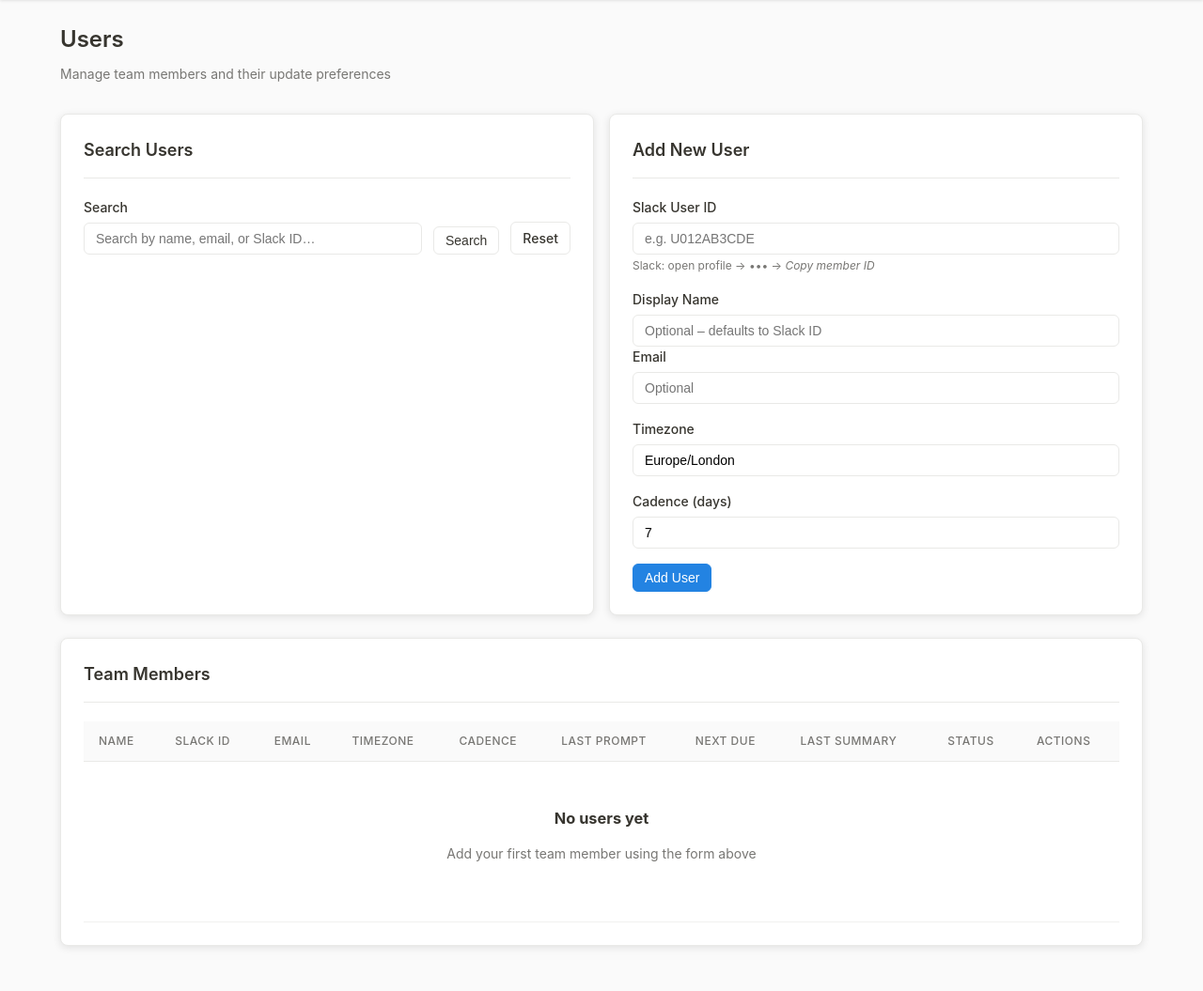
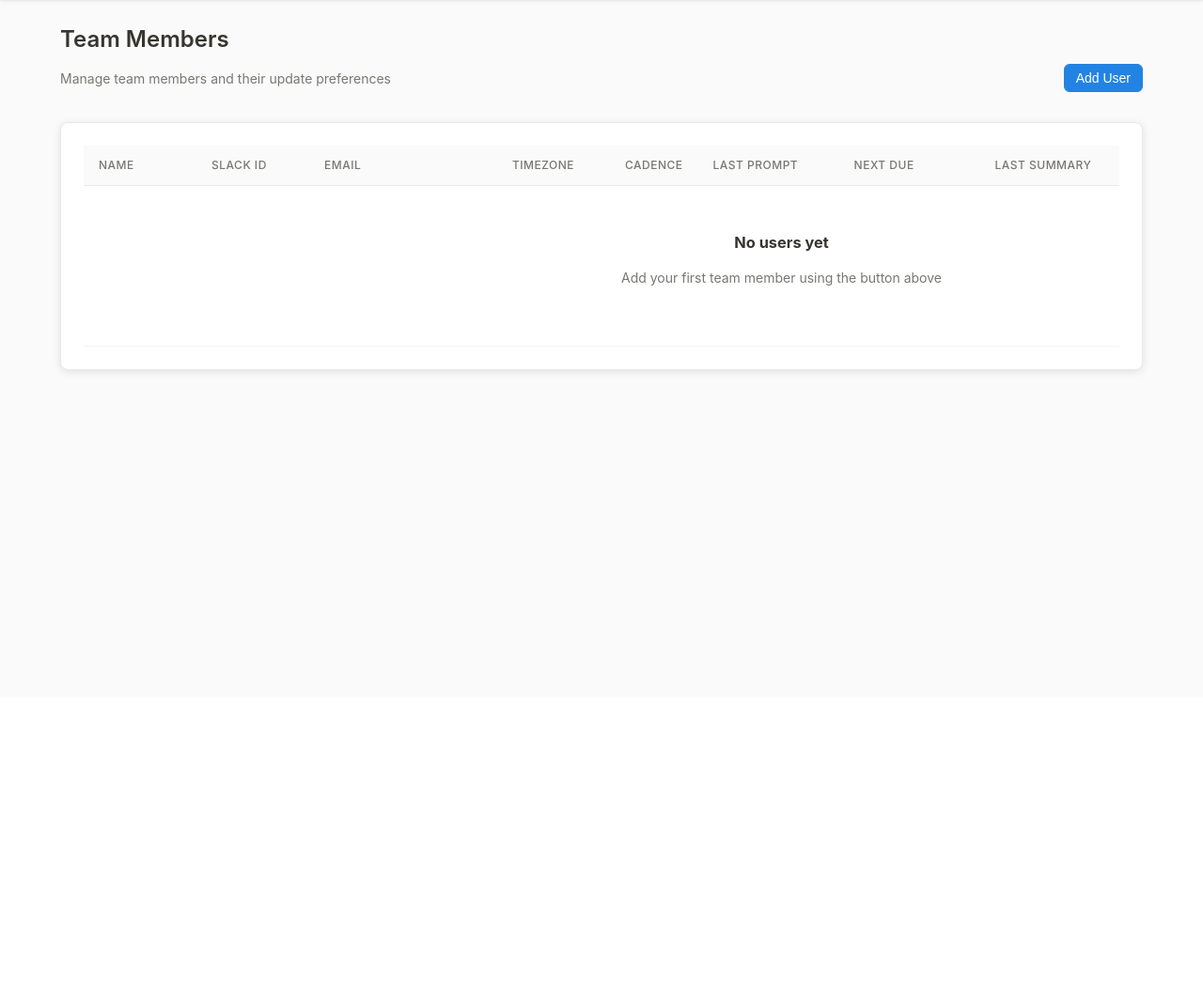
Before and after one commit to pauloster79-ux/project-updates-bot, a Flask app: page /admin/users in a window 1280 px wide. Shown: the part 58-1113 px from the top of the page at 94% size. After the commit the page ends 456 px from the top, so only its background shows below. Run offline with Flask 3, Linux system fonts and the light colour scheme; the visitor is signed in with stand-in values (Sample User, id 1).

Commit message:
Fix table layout: prevent overflow, remove search panel, move Add User button to header with modal

```diff
--- a/templates/admin_users.html
+++ b/templates/admin_users.html
@@ -1,28 +1,89 @@
 {% extends "admin_base.html" %}
 {% block content %}
 <div class="page-header">
-  <h1 class="page-title">Users</h1>
-  <p class="page-subtitle">Manage team members and their update preferences</p>
+  <h1 class="page-title">Team Members</h1>
+  <div style="display: flex; justify-content: space-between; align-items: center;">
+    <p class="page-subtitle">Manage team members and their update preferences</p>
+    <button class="btn primary" onclick="document.getElementById('addUserModal').style.display='block'">Add User</button>
+  </div>
 </div>
-<!-- Search and Add User Section -->
-<div class="row">
-  <div class="col card">
-    <div class="card-header">
-      <h3 class="card-title">Search Users</h3>
-    </div>
-    <form method="get" style="display:flex;gap:12px;align-items:end">
-      <div style="flex:1">
-        <label>Search</label>
-        <input type="text" name="q" placeholder="Search by name, email, or Slack ID…" value="{{ q or '' }}">
-      </div>
-      <button class="btn">Search</button>
-      <a class="btn" href="/admin/users">Reset</a>
-    </form>
+
+<!-- Users Table -->
+<div class="card">
+  <div style="overflow-x: auto;">
+    <table style="min-width: 1200px;">
+      <thead>
+        <tr>
+          <th style="min-width: 120px;">Name</th>
+          <th style="min-width: 120px;">Slack ID</th>
+          <th style="min-width: 200px;">Email</th>
+          <th style="min-width: 120px;">Timezone</th>
+          <th style="min-width: 80px;">Cadence</th>
+          <th style="min-width: 150px;">Last Prompt</th>
+          <th style="min-width: 150px;">Next Due</th>
+          <th style="min-width: 300px;">Last Summary</th>
+          <th style="min-width: 80px;">Status</th>
+          <th style="min-width: 150px;">Actions</th>
+        </tr>
+      </thead>
+      <tbody>
+      {% for r in rows %}
+        <tr>
+          <td>
+            <a href="/admin/users/{{ r.id }}" style="color:#2383e2;text-decoration:none;font-weight:500">
+              {{ r.display_name }}
+            </a>
+          </td>
+          <td><code>{{ r.slack_user_id }}</code></td>
+          <td>{{ r.email or '—' }}</td>
+          <td>{{ r.timezone or '—' }}</td>
+          <td>{{ r.cadence_days }}d</td>
+          <td>{{ r.last_prompt_at or '—' }}</td>
+          <td>{{ r.next_due_at or '—' }}</td>
+          <td>
+            {% if r.last_summary %}
+              <div style="max-width: 280px; word-wrap: break-word; white-space: normal;" title="{{ r.last_summary }}">
+                {{ r.last_summary }}
+              </div>
+            {% else %}
+              —
+            {% endif %}
+          </td>
+          <td>
+            <span class="badge {{ 'green' if r.is_active else 'amber' }}">
+              {{ 'Active' if r.is_active else 'Paused' }}
+            </span>
+          </td>
+          <td>
+            <div style="display:flex;gap:8px">
+              <form class="inline" method="post" action="/admin/users/{{ r.id }}/chase">
+                <button class="btn primary">Chase</button>
+              </form>
+              <form class="inline" method="post" action="/admin/users/{{ r.id }}/toggle">
+                <button class="btn">{{ 'Pause' if r.is_active else 'Resume' }}</button>
+              </form>
+            </div>
+          </td>
+        </tr>
+      {% else %}
+        <tr>
+          <td colspan="10" class="empty-state">
+            <h3>No users yet</h3>
+            <p>Add your first team member using the button above</p>
+          </td>
+        </tr>
+      {% endfor %}
+      </tbody>
+    </table>
   </div>
+</div>
 
-  <div class="col card">
-    <div class="card-header">
-      <h3 class="card-title">Add New User</h3>
+<!-- Add User Modal -->
+<div id="addUserModal" style="display: none; position: fixed; z-index: 1000; left: 0; top: 0; width: 100%; height: 100%; background-color: rgba(0,0,0,0.5);">
+  <div style="background-color: #ffffff; margin: 5% auto; padding: 24px; border-radius: 8px; width: 90%; max-width: 600px; box-shadow: 0 4px 20px rgba(0,0,0,0.3);">
+    <div style="display: flex; justify-content: space-between; align-items: center; margin-bottom: 24px;">
+      <h2 style="margin: 0; color: #37352f;">Add New User</h2>
+      <button onclick="document.getElementById('addUserModal').style.display='none'" style="background: none; border: none; font-size: 24px; cursor: pointer; color: #787774;">&times;</button>
     </div>
     <form method="post" action="/admin/users/new">
       <div class="row">
@@ -50,81 +111,11 @@
           <input name="cadence_days" type="number" min="1" value="7">
         </div>
       </div>
-      <div style="margin-top:16px">
-        <button class="btn primary">Add User</button>
+      <div style="margin-top: 24px; display: flex; gap: 12px; justify-content: flex-end;">
+        <button type="button" class="btn" onclick="document.getElementById('addUserModal').style.display='none'">Cancel</button>
+        <button type="submit" class="btn primary">Add User</button>
       </div>
     </form>
   </div>
 </div>
-
-<!-- Users Table -->
-<div class="card">
-  <div class="card-header">
-    <h3 class="card-title">Team Members</h3>
-  </div>
-  <table>
-    <thead>
-      <tr>
-        <th>Name</th>
-        <th>Slack ID</th>
-        <th>Email</th>
-        <th>Timezone</th>
-        <th>Cadence</th>
-        <th>Last Prompt</th>
-        <th>Next Due</th>
-        <th>Last Summary</th>
-        <th>Status</th>
-        <th>Actions</th>
-      </tr>
-    </thead>
-    <tbody>
-    {% for r in rows %}
-      <tr>
-        <td>
-          <a href="/admin/users/{{ r.id }}" style="color:#2383e2;text-decoration:none;font-weight:500">
-            {{ r.display_name }}
-          </a>
-        </td>
-        <td><code>{{ r.slack_user_id }}</code></td>
-        <td>{{ r.email or '—' }}</td>
-        <td>{{ r.timezone or '—' }}</td>
-        <td>{{ r.cadence_days }}d</td>
-        <td>{{ r.last_prompt_at or '—' }}</td>
-        <td>{{ r.next_due_at or '—' }}</td>
-        <td>
-          {% if r.last_summary %}
-            <div style="max-width:200px;overflow:hidden;text-overflow:ellipsis;white-space:nowrap" title="{{ r.last_summary }}">
-              {{ r.last_summary }}
-            </div>
-          {% else %}
-            —
-          {% endif %}
-        </td>
-        <td>
-          <span class="badge {{ 'green' if r.is_active else 'amber' }}">
-            {{ 'Active' if r.is_active else 'Paused' }}
-          </span>
-        </td>
-        <td>
-          <div style="display:flex;gap:8px">
-            <form class="inline" method="post" action="/admin/users/{{ r.id }}/chase">
-              <button class="btn primary">Chase</button>
-            </form>
-            <form class="inline" method="post" action="/admin/users/{{ r.id }}/toggle">
-              <button class="btn">{{ 'Pause' if r.is_active else 'Resume' }}</button>
-            </form>
-          </div>
-        </td>
-      </tr>
-    {% else %}
-      <tr>
-        <td colspan="10" class="empty-state">
-          <h3>No users yet</h3>
-          <p>Add your first team member using the form above</p>
-        </td>
-      </tr>
-    {% endfor %}
-    </tbody>
-  </table>
-</div>
 {% endblock %}
```
